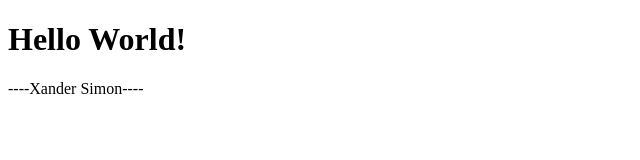
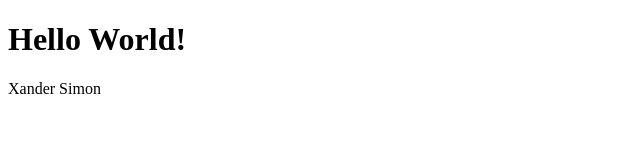
Before and after one commit to DS4200-S23-Class/ic-01-XanderSimon, a plain HTML site: page index.html in a window 1280 px wide. Shown: the full height of the page, 0-640 px from the left. Drawn offline with Linux system fonts and the light colour scheme.

```diff
--- a/index.html
+++ b/index.html
@@ -6,7 +6,7 @@
 
 <p>
 
-----Xander Simon----
+Xander Simon
 
 </p>
 
```
Also changed, not shown: 1 other file.
